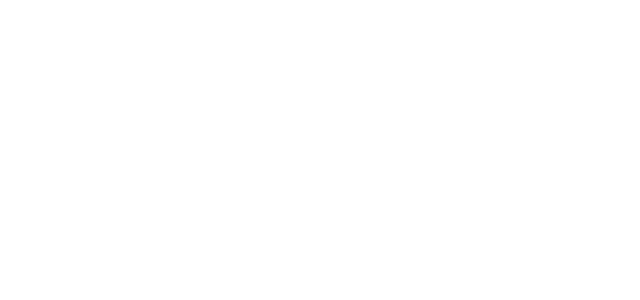
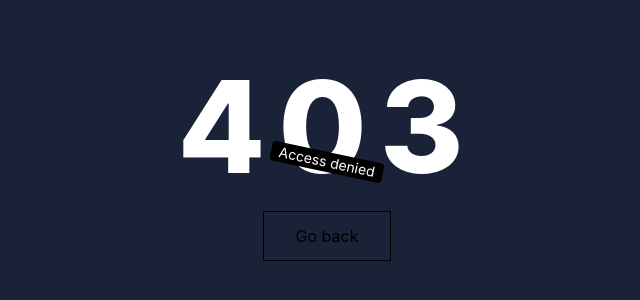
Before and after one commit to Chandan7317/Hospital-Clinic-Management-Frontend, a React (Vite) app: page /denied in a window 1280 px wide. Before the commit this address had no page. Shown: the part 238-538 px from the top of the page, without its empty margins (313-953 px from the left). Built offline with nearby package versions, Linux system fonts and the light colour scheme.

Commit message:
added to Denied Page

```diff
--- a/src/App.jsx
+++ b/src/App.jsx
@@ -2,13 +2,15 @@
 import { Route, Routes } from "react-router-dom";
 import HomePage from "./Pages/homepage/HomePage";
 import AboutPage from "./Pages/about/AboutsPages";
+import Denied from "./Pages/Denied/Denied";
 
 const App = () => {
   return (
     <div>
       <Routes>
         <Route path="/" element={<HomePage />}></Route>
-        <Route path="/abouts" element={<AboutPage/>}></Route>
+        <Route path="/abouts" element={<AboutPage />}></Route>
+        <Route path="/denied" element={<Denied />}></Route>
       </Routes>
     </div>
   );
--- a/src/Layouts/HomeLayout/HomeLayout.jsx
+++ b/src/Layouts/HomeLayout/HomeLayout.jsx
@@ -244,7 +244,7 @@
                   <Link to={"/"}>Home</Link>
                 </li>
                 <li>
-                  <Link to={"/about"}>AboutUs</Link>
+                  <Link to={"/abouts"}>AboutUs</Link>
                 </li>
 
                 {/* Speciality Mobile */}
--- /dev/null
+++ b/src/Pages/Denied/Denied.jsx
@@ -0,0 +1,23 @@
+import { useNavigate } from "react-router-dom";
+
+function Denied() {
+    const navigate = useNavigate();
+    return (
+        <main className="h-screen w-full flex flex-col justify-center items-center bg-[#1A2238]">
+            <h1 className="text-9xl font-extrabold text-white tracking-widest">
+                403
+            </h1>
+            <div className="bg-black text-white px-2 text-sm rounded rotate-12 absolute">
+                Access denied
+            </div>
+            <button onClick={() => navigate(-1)} className="mt-5">
+                <span className="relative block px-8 py-3 bg-[#1A2238] border border-current">
+                    Go back
+                </span>
+            </button>
+        </main>
+    );
+
+}
+
+export default Denied;
```
